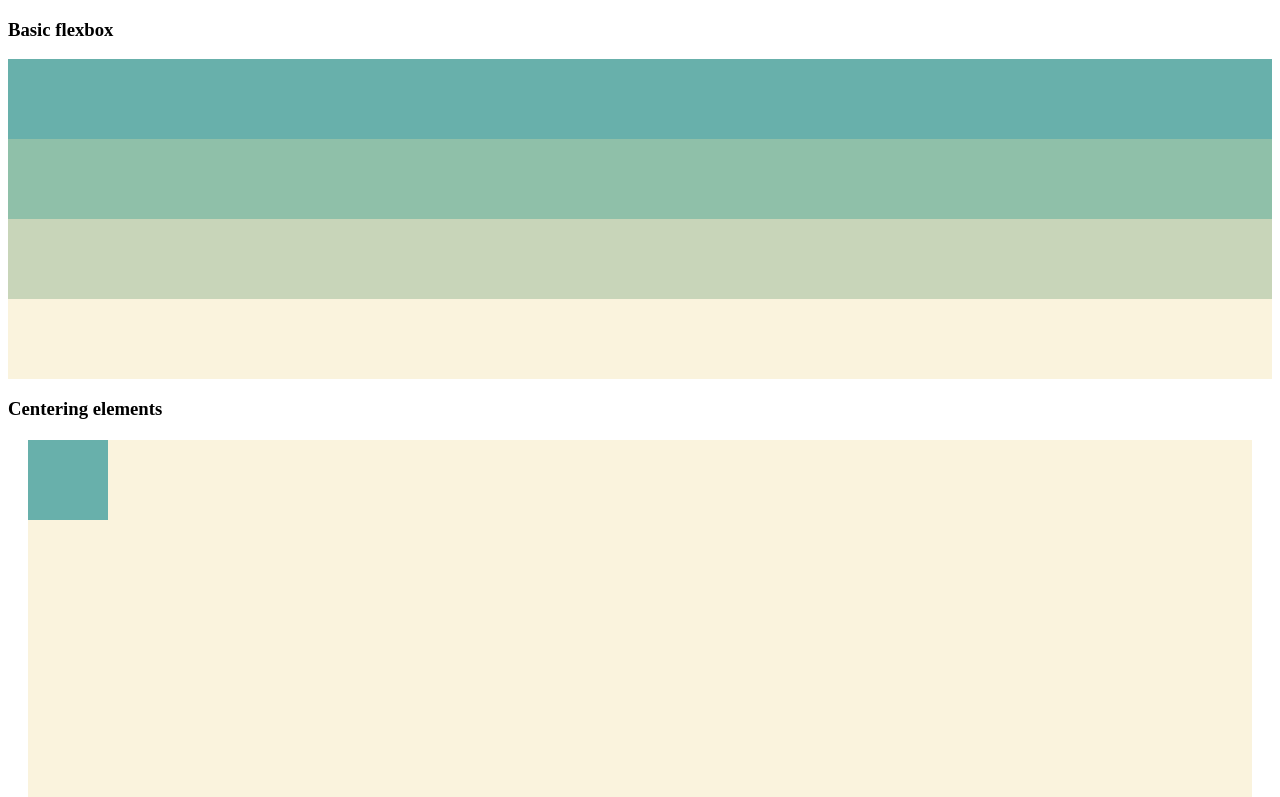
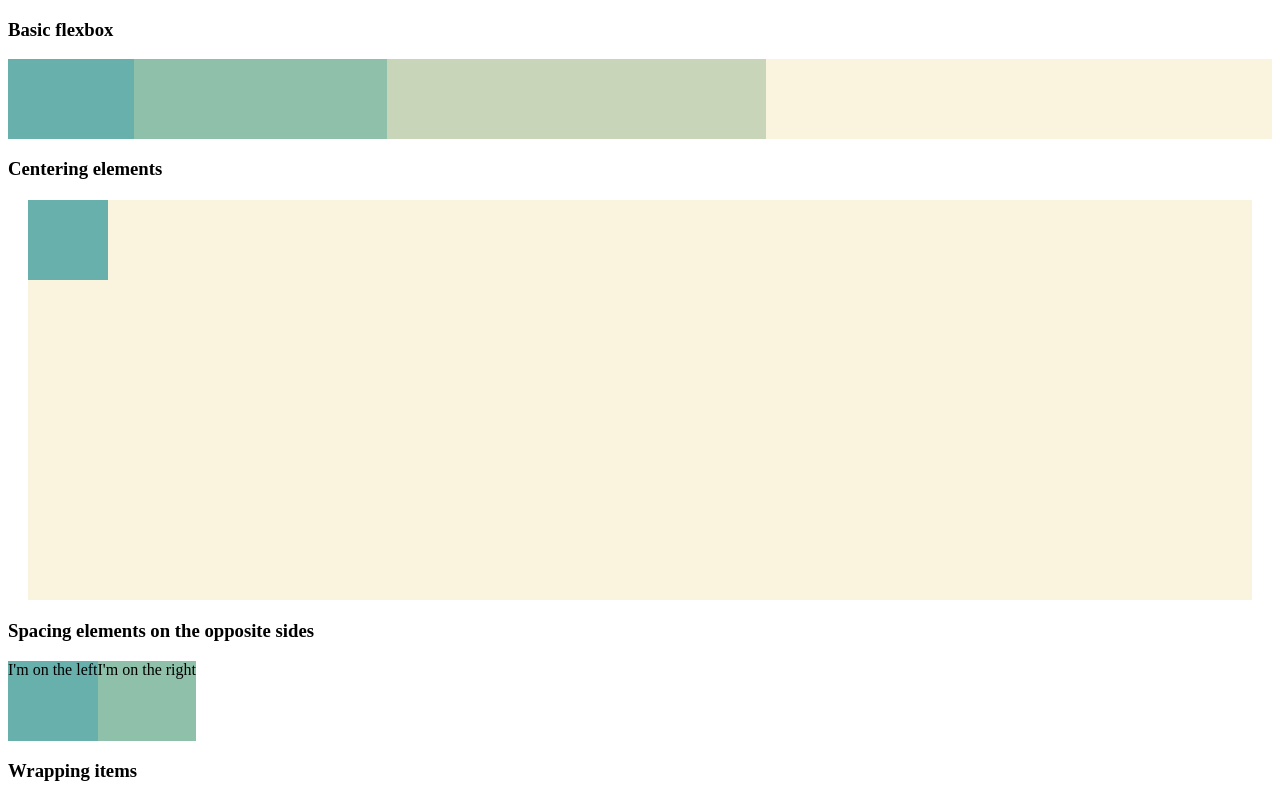
Before and after one commit to Ctbenoit60/Module2Flexbox, a plain HTML site: page index.html in a window 1280 px wide. Shown: the top 797 px of the page. Drawn offline with Linux system fonts and the light colour scheme.

Commit message:
added flex to elements

```diff
--- a/index.html
+++ b/index.html
@@ -7,42 +7,7 @@
     <meta name="keywords" content="HTML, CSS, JavaScript" />
     <meta name="author" content="[Your name]" />
     <meta name="viewport" content="width=device-width, initial-scale=1.0" />
-    <style>
-      .background-1 {
-        background: #68B0AB;
-      }
-
-      .background-2 {
-        background: #8FC0A9;
-      }
-
-
-      .background-3 {
-        background: #C8D5B9;
-      }
-
-
-      .background-4 {
-        background:  #FAF3DD;
-      }
-
-      .m-20 {
-        margin: 20px;
-      }
-
-      .h-80 {
-        height: 80px;
-      }
-
-      .h-400 {
-        height: 400px;
-      }
-
-      .w-80 {
-        width: 80px;
-      }
-
-    </style>
+   <link rel="stylesheet" href="style.css">
   </head>
   <body>
     <section>
--- /dev/null
+++ b/style.css
@@ -0,0 +1,51 @@
+.background-1 {
+  background: #68b0ab;
+}
+
+.background-2 {
+  background: #8fc0a9;
+}
+
+.background-3 {
+  background: #c8d5b9;
+}
+
+.background-4 {
+  background: #faf3dd;
+}
+
+.m-20 {
+  margin: 20px;
+}
+
+.h-80 {
+  height: 80px;
+}
+
+.h-400 {
+  height: 400px;
+}
+
+.w-80 {
+  width: 80px;
+}
+
+.flex-container {
+  display: flex;
+}
+
+.flex-item-1 {
+  flex: 1;
+}
+
+.flex-item-2 {
+  flex: 2;
+}
+
+.flex-item-3 {
+    flex: 3;
+}
+
+.flex-item-4 {
+    flex: 4;
+}
```
